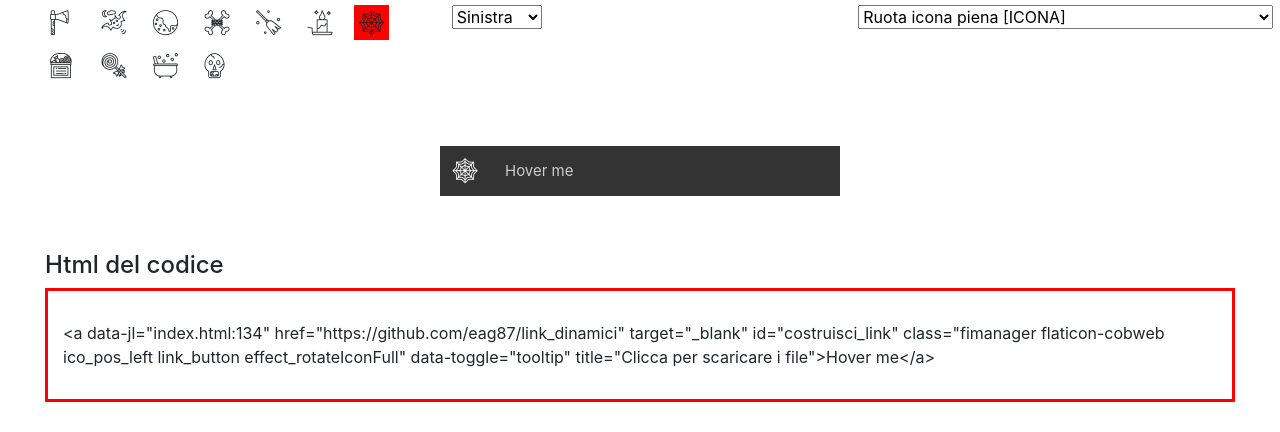
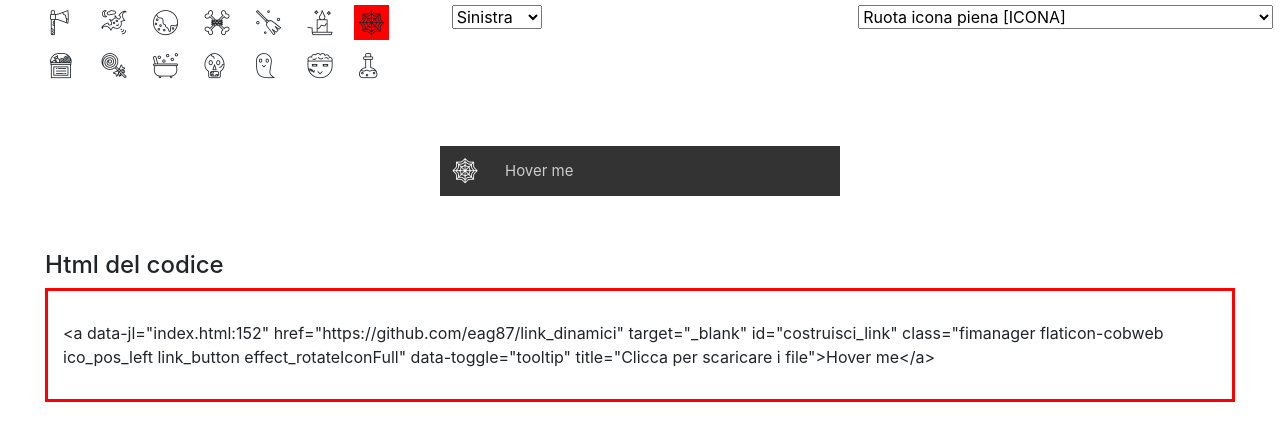
Before and after one commit to eag87/link_dinamici, a plain HTML site: page index.html in a window 1280 px wide. Shown: the part 396-828 px from the top of the page. Drawn offline with nearby package versions, Linux system fonts and the light colour scheme.

Commit message:
Add files via upload

```diff
--- a/index.html
+++ b/index.html
@@ -96,6 +96,24 @@
 						<span class="fimanager flaticon-skull transition_all"></span>
 					</label>
 				</div>
+				<div class="form-check form-check-inline">
+					<input type="radio" name="icon_selected" value="flaticon-ghost" id="flaticon-ghost">
+					<label for="flaticon-ghost">
+						<span class="fimanager flaticon-ghost transition_all"></span>
+					</label>
+				</div>
+				<div class="form-check form-check-inline">
+					<input type="radio" name="icon_selected" value="flaticon-zombie" id="flaticon-zombie">
+					<label for="flaticon-zombie">
+						<span class="fimanager flaticon-zombie transition_all"></span>
+					</label>
+				</div>
+				<div class="form-check form-check-inline">
+					<input type="radio" name="icon_selected" value="flaticon-poison" id="flaticon-poison">
+					<label for="flaticon-poison">
+						<span class="fimanager flaticon-poison transition_all"></span>
+					</label>
+				</div>
 
 			</form>
 		</div>
```
